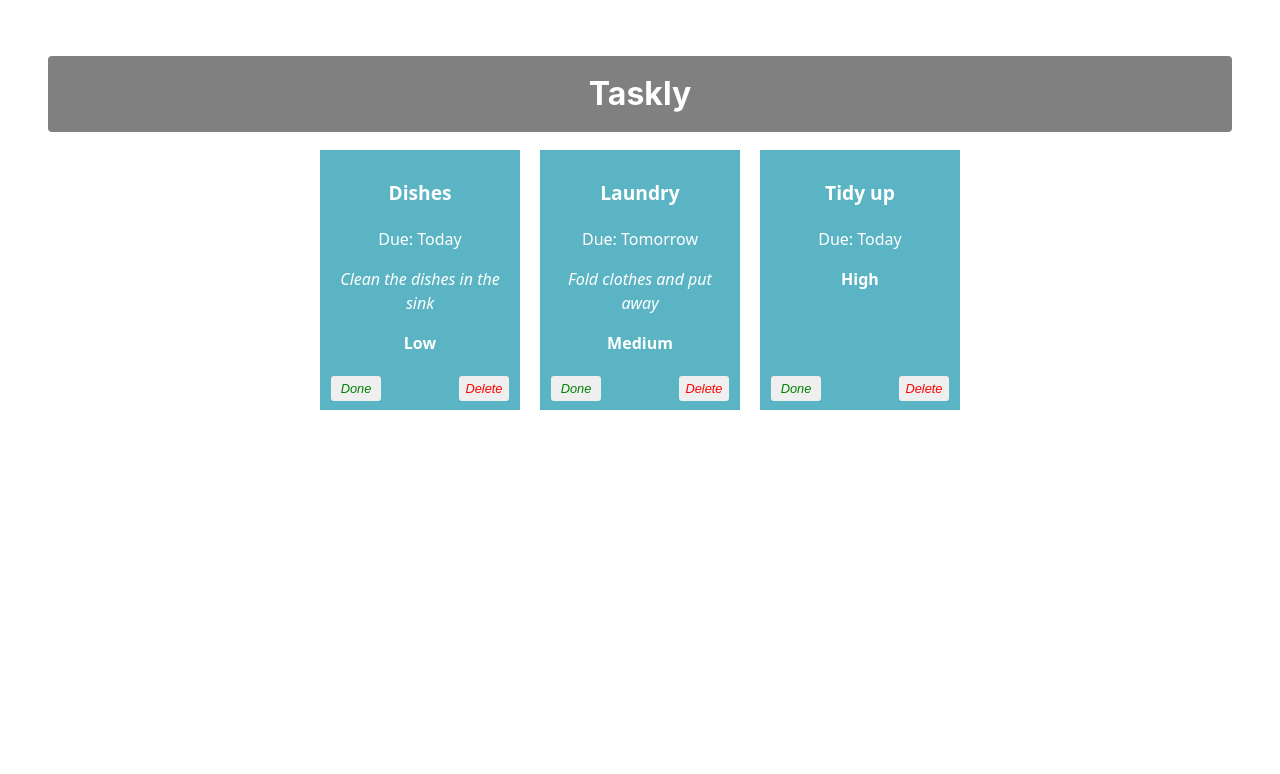
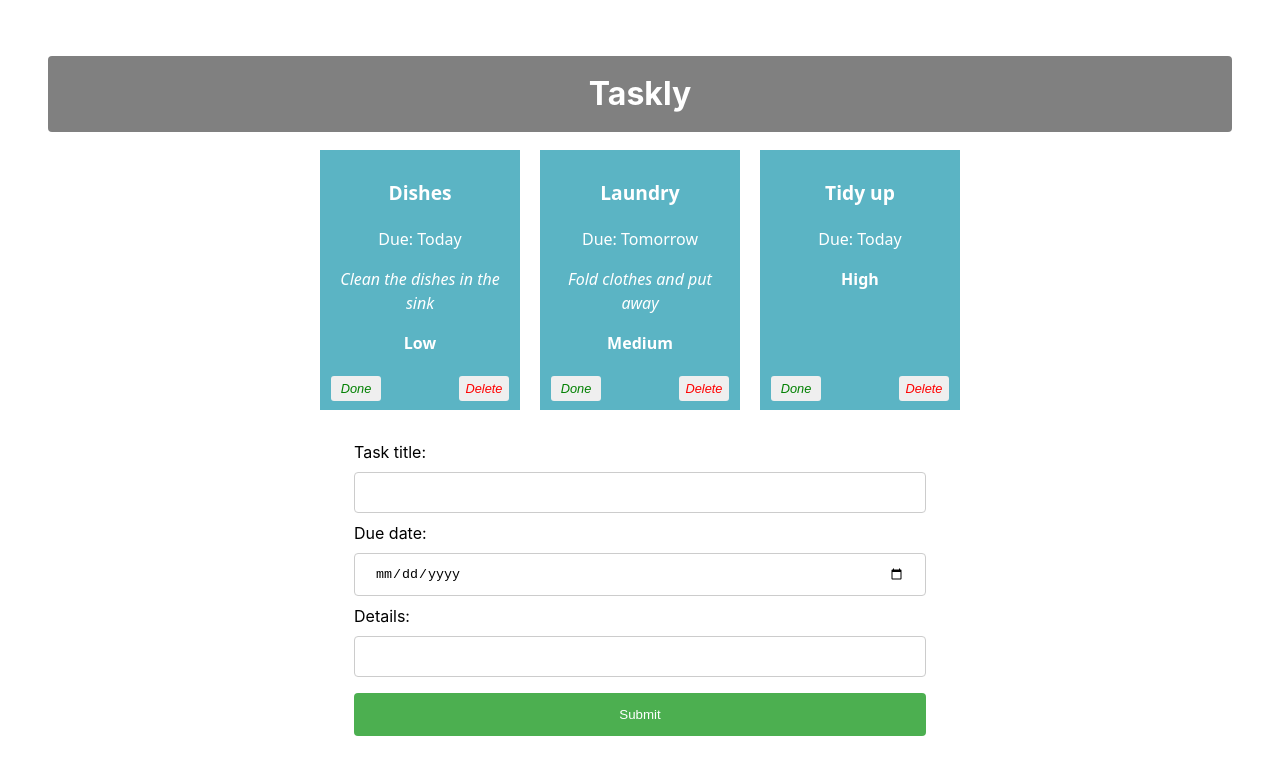
Before and after one commit to JoeOMahony/react-basics-labs, a React (Vite) app in the folder taskly/: page / in a window 1280 px wide. Shown: the top 774 px of the page. Built offline with nearby package versions, Linux system fonts and the light colour scheme.

Commit message:
Add task: form added

```diff
--- a/taskly/src/App.css
+++ b/taskly/src/App.css
@@ -72,3 +72,34 @@
   right: 5px;
   color: red;
 }
+
+input[type=text], input[type=date] {
+  width: 100%;
+  padding: 12px 20px;
+  margin: 8px 0;
+  display: inline-block;
+  border: 1px solid #ccc;
+  border-radius: 4px;
+  box-sizing: border-box;
+}
+
+input[type=submit] {
+  width: 100%;
+  background-color: #4CAF50;
+  color: white;
+  padding: 14px 20px;
+  margin: 8px 0;
+  border: none;
+  border-radius: 4px;
+  cursor: pointer;
+}
+
+input[type=submit]:hover {
+  background-color: #45a049;
+}
+
+form {
+  text-align: left;
+  width: 50%;
+  margin: auto;
+}
--- a/taskly/src/App.jsx
+++ b/taskly/src/App.jsx
@@ -1,6 +1,7 @@
 import './App.css';
 import Task from './components/Task';
 import React, { useState } from 'react';
+import AddTaskForm from './components/Form';
 
 function App() {
   const [taskState, setTaskState] = useState({
@@ -40,6 +41,7 @@
           deleteTask = {() => deleteHandler(index)}
         />
       ))}
+      <AddTaskForm />
     </div>
   );
 }
--- /dev/null
+++ b/taskly/src/components/Form.jsx
@@ -0,0 +1,26 @@
+const AddTaskForm = (props) => {
+
+    return (
+        <div>
+            <form>
+                <label>
+                    Task title:
+                    <input type="text" name="title" required />
+                </label>
+                <br />
+                <label>
+                    Due date:
+                    <input type="date" name="deadline" required />
+                </label>
+                <br />
+                <label>
+                    Details:
+                    <input type="text" name="description" />
+                </label>
+                <input type="submit" value="Submit" />
+            </form>
+        </div>
+    )
+}
+
+export default AddTaskForm;
```
